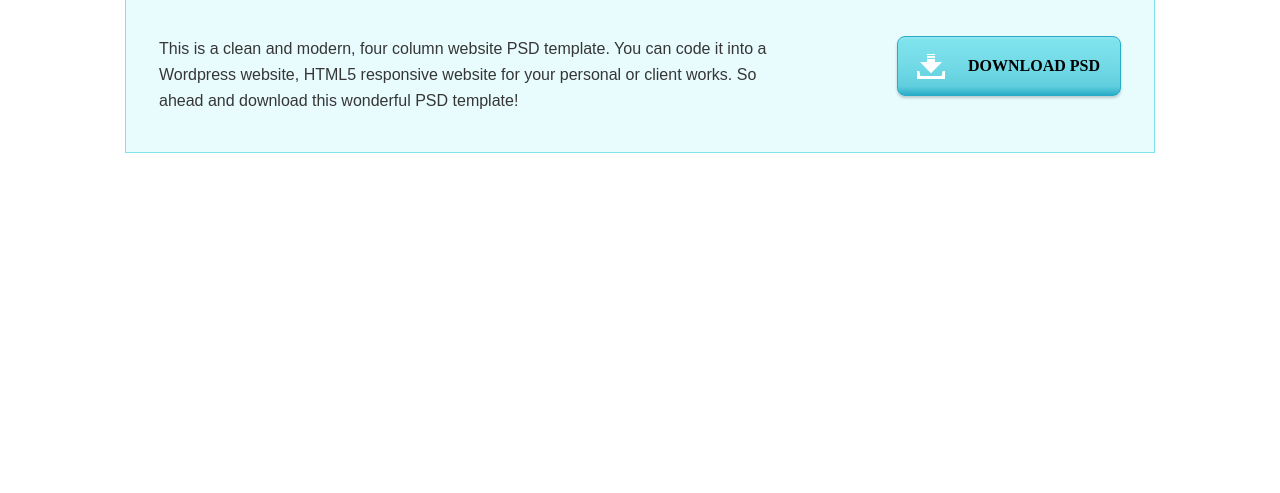
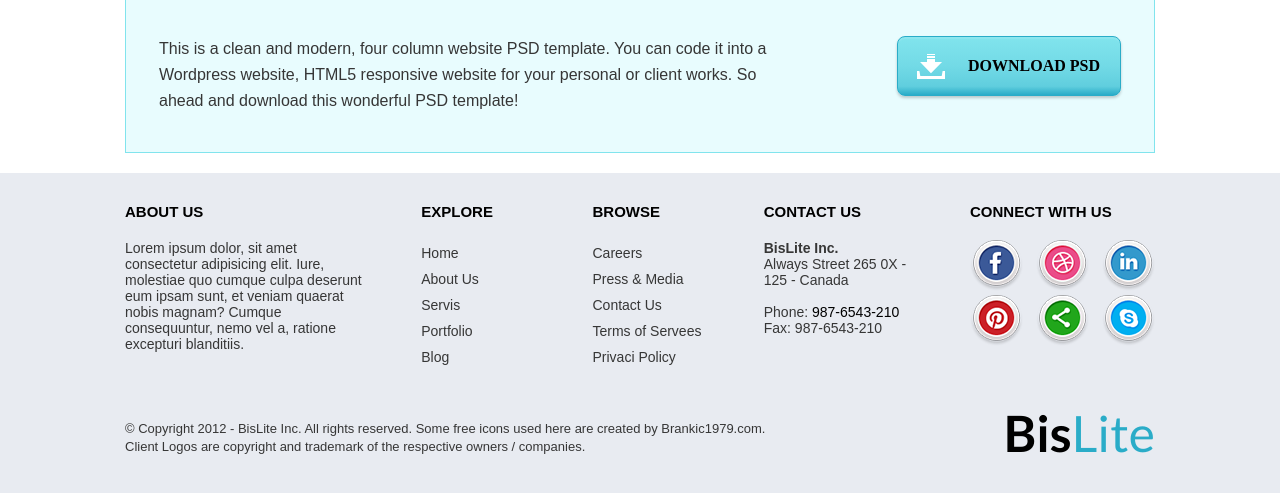
Before and after one commit to EvgeniiLapotko/htmlcurse, a plain HTML site: page index.html in a window 1280 px wide. Shown: the part 1555-2048 px from the top of the page. Before the commit the page ends 1728 px from the top, so only its background shows below. Drawn offline with nearby package versions, Linux system fonts and the light colour scheme.

Commit message:
desctop version

```diff
--- a/index.html
+++ b/index.html
@@ -270,6 +270,90 @@
 		</div>
 	</section>
 
+	<footer class="footer">
+		<div class="container">
+			<div class="footer__inner">
+
+				<div class="footer__item footer__item-content">
+					<div class="footer__item-title">
+						About US
+					</div>
+					<div class="footer__text">
+						Lorem ipsum dolor, sit amet consectetur adipisicing elit. Iure, molestiae quo cumque culpa deserunt eum ipsam sunt, et veniam quaerat nobis magnam? Cumque consequuntur, nemo vel a, ratione excepturi blanditiis.
+					</div>
+				</div>
+
+				<div class="footer__item footer__item-list">
+					<div class="footer__item-title">
+						Explore
+					</div>
+					<ul class="footer__list">
+						<li><a href="#">Home</a></li>
+						<li><a href="#">About Us</a></li>
+						<li><a href="#">Servis</a></li>
+						<li><a href="#">Portfolio</a></li>
+						<li><a href="#">Blog</a></li>
+					</ul>
+				</div>
+
+				<div class="footer__item footer__item-list">
+					<div class="footer__item-title">
+						Browse
+					</div>
+						<ul class="footer__list">
+							<li><a href="#">Careers</a></li>
+							<li><a href="#">Press & Media</a></li>
+							<li><a href="#">Contact Us</a></li>
+							<li><a href="#">Terms of Servees</a></li>
+							<li><a href="#">Privaci Policy</a></li>
+						</ul>
+				</div>
+				<div class="footer__item footer__item-contact">
+					<div class="footer__item-title">
+						Contact Us
+					</div>
+					<div class="footer__adres">
+						<span>BisLite Inc.</span>
+						Always Street 265
+						0X - 125 - Canada
+					</div>
+					<div class="footer__phone">
+						Phone: <a href="tel:">987-6543-210</a>
+						Fax: 987-6543-210
+					</div>
+				</div>
+				<div class="footer__item footer__item-icon">
+					<div class="footer__item-title">
+						Connect with Us
+					</div>
+					<ul class="footer__icon">
+						<li><a href="#"><img src="img/footer/face.png" alt=""></a></li>
+						<li><a href="#"><img src="img/footer/imginin.png" alt=""></a></li>
+						<li><a href="#"><img src="img/footer/link.png" alt=""></a></li>
+						<li><a href="#"><img src="img/footer/pinter.png" alt=""></a></li>
+						<li><a href="#"><img src="img/footer/share.png" alt=""></a></li>
+						<li><a href="#"><img src="img/footer/skype.png" alt=""></a></li>
+					</ul>
+				</div>
+			</div>
+
+			<div class="footer__bottom">
+				<div class="footer__copy">
+					© Copyright 2012 - BisLite Inc. All rights reserved. Some free icons used here are created by Brankic1979.com.
+					Client Logos are copyright and trademark of the respective owners / companies.
+				</div>
+				<div class="footer__logo">
+					<div class="header__logo">
+					<a href="#">
+						<span>Bis</span>Lite
+					</a>
+				</div>
+				</div>
+			</div>
+		</div>
+	</footer>
+
+
 
 	<script src="https://ajax.googleapis.com/ajax/libs/jquery/3.5.1/jquery.min.js"></script>
 	<script src="scripts/slick.min.js"></script>
--- a/style/style.css
+++ b/style/style.css
@@ -498,3 +498,97 @@ li{
 	left: 19px;
 	top: 16px;
 }
+
+
+
+.footer{
+	background-color: #e8ebf1;
+	padding-top: 30px;
+	padding-bottom: 40px;
+}
+
+.footer__inner{
+	padding-bottom: 35px;
+	display: flex;
+	justify-content: space-between;
+}
+
+.footer__item-content{
+	width: 240px;
+}
+
+.footer__item-title{
+	text-transform: uppercase;
+	font-weight: 700;
+	font-size: 15px;
+	font-family: 'Arial', sans-serif;
+	margin-bottom: 20px;
+}
+
+.footer__text{
+	font-family: 'Arial', sans-serif;
+	font-size: 14px;
+	color: #363636;
+}
+.footer__item-list{
+	width: 115px;
+}
+
+.footer__list li{
+	display: block;
+}
+
+.footer__list a{
+	color: #363636;
+	font-size: 14px;
+	line-height: 26px;
+	font-family: 'Arial', sans-serif;
+}
+
+.footer__item-contact{
+	width: 150px;
+}
+
+.footer__adres{
+	color: #363636;
+	font-size: 14px;
+	font-family: 'Arial', sans-serif;
+	margin-bottom: 16px;
+}
+
+.footer__adres span{
+	display: block;
+	font-weight: 700;
+}
+
+.footer__phone{
+	color: #363636;
+	font-size: 14px;
+	font-family: 'Arial', sans-serif;
+}
+
+.footer__item-icon{
+	width: 185px;
+}
+
+.footer__icon{
+	display: flex;
+	justify-content: space-between;
+	flex-wrap: wrap;
+}
+
+.footer__bottom{
+	display: flex;
+	justify-content: space-between;
+}
+
+.footer__copy{
+	color: #363636;
+	font-size: 13px;
+	line-height: 18px;
+	font-family: 'Arial', sans-serif;
+	width: 650px;
+	padding-top: 15px;
+
+
+}
```
Also changed, not shown: img/footer/face.png (added), img/footer/imginin.png (added), img/footer/link.png (added), img/footer/pinter.png (added), img/footer/share.png (added), img/footer/skype.png (added).
